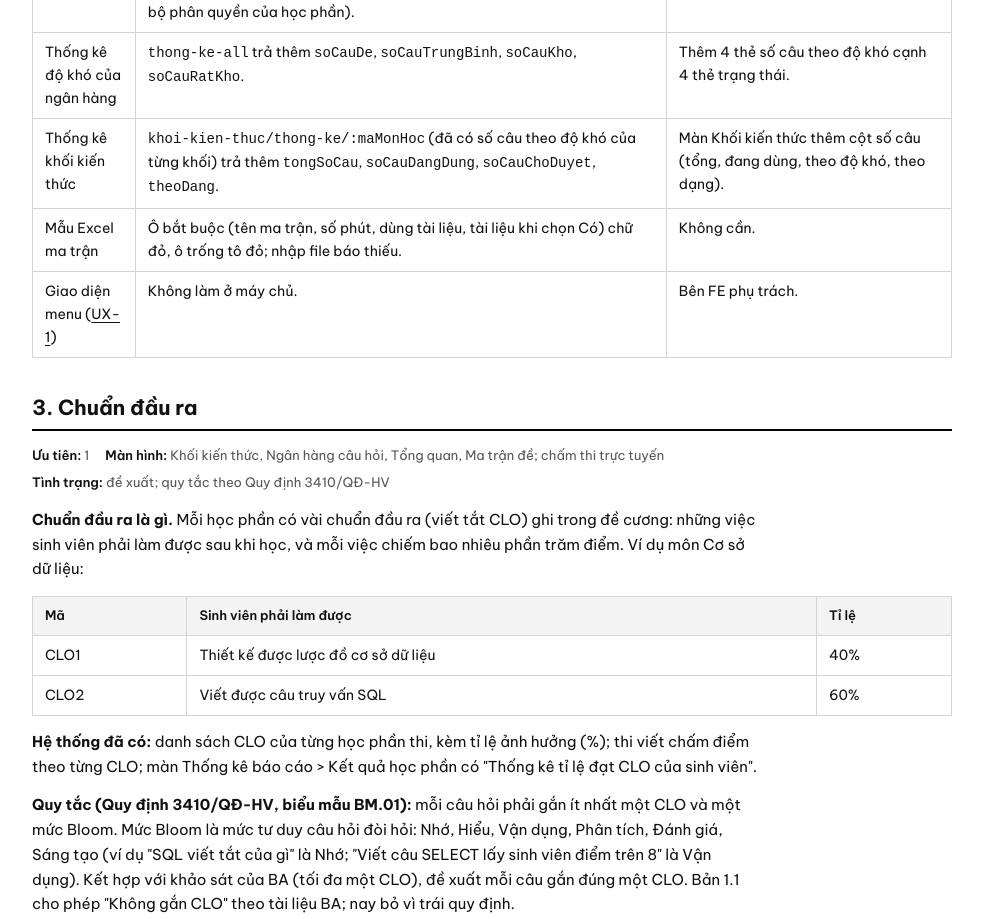
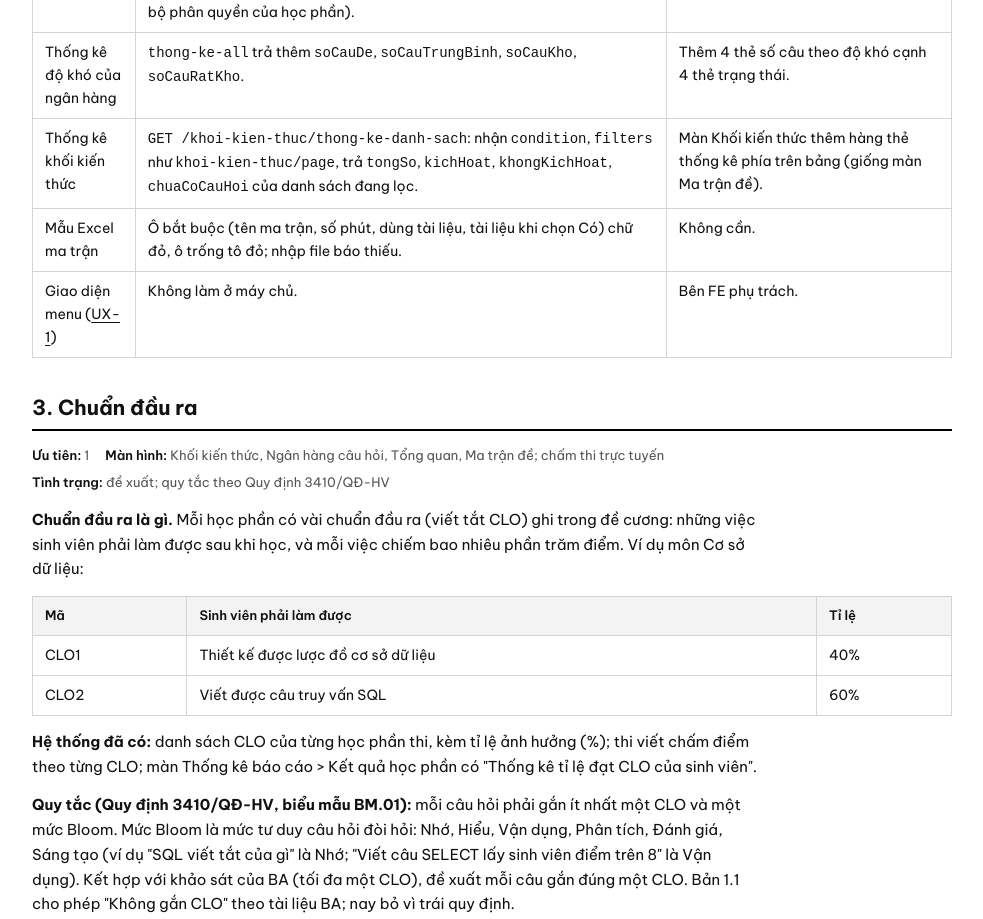
Before and after one commit to DANG-PH/khao-thi-docs, a plain HTML site: page nghiep-vu/dac-ta-tinh-nang.html in a window 1280 px wide. Shown: the part 3322-4241 px from the top of the page, without its empty margins (148-1131 px from the left). Drawn offline with Linux system fonts and the light colour scheme.

Commit message:
KT-DT-01: thống kê khối kiến thức dạng thẻ theo danh sách đang lọc
Co-Authored-By: Claude Opus 5.5 <noreply@anthropic.com>

```diff
--- a/nghiep-vu/dac-ta-tinh-nang.html
+++ b/nghiep-vu/dac-ta-tinh-nang.html
@@ -102,7 +102,7 @@
         <tr><td>Câu đang kích hoạt không sửa được</td><td>Câu đang kích hoạt (đang được bốc vào đề) không sửa được, không chuyển trạng thái được; chỉ tắt kích hoạt. Muốn sửa thì tắt kích hoạt trước, sửa xong bật lại.</td><td>Câu đang kích hoạt: khóa nút Sửa và nút chuyển trạng thái, ghi chú "Tắt kích hoạt để sửa".</td></tr>
         <tr><td>Nhập phân quyền từ Excel</td><td>Theo luồng import chung: <code>GET /phan-quyen/import/template/xlsx?maMonHoc=</code> trả mẫu điền sẵn phân quyền hiện có (mỗi dòng một cán bộ, mỗi cột một quyền, đánh x); <code>import/validate</code> kiểm tra, tra cán bộ theo mã, báo lỗi từng dòng; <code>import/insert</code> lưu (cả file không lỗi thì thay toàn bộ phân quyền của học phần).</td><td>Tab Phân quyền dùng component nhập Excel chung (<code>ModalImport</code>), truyền mã học phần.</td></tr>
         <tr><td>Thống kê độ khó của ngân hàng</td><td><code>thong-ke-all</code> trả thêm <code>soCauDe</code>, <code>soCauTrungBinh</code>, <code>soCauKho</code>, <code>soCauRatKho</code>.</td><td>Thêm 4 thẻ số câu theo độ khó cạnh 4 thẻ trạng thái.</td></tr>
-        <tr><td>Thống kê khối kiến thức</td><td><code>khoi-kien-thuc/thong-ke/:maMonHoc</code> (đã có số câu theo độ khó của từng khối) trả thêm <code>tongSoCau</code>, <code>soCauDangDung</code>, <code>soCauChoDuyet</code>, <code>theoDang</code>.</td><td>Màn Khối kiến thức thêm cột số câu (tổng, đang dùng, theo độ khó, theo dạng).</td></tr>
+        <tr><td>Thống kê khối kiến thức</td><td><code>GET /khoi-kien-thuc/thong-ke-danh-sach</code>: nhận <code>condition</code>, <code>filters</code> như <code>khoi-kien-thuc/page</code>, trả <code>tongSo</code>, <code>kichHoat</code>, <code>khongKichHoat</code>, <code>chuaCoCauHoi</code> của danh sách đang lọc.</td><td>Màn Khối kiến thức thêm hàng thẻ thống kê phía trên bảng (giống màn Ma trận đề).</td></tr>
         <tr><td>Mẫu Excel ma trận</td><td>Ô bắt buộc (tên ma trận, số phút, dùng tài liệu, tài liệu khi chọn Có) chữ đỏ, ô trống tô đỏ; nhập file báo thiếu.</td><td>Không cần.</td></tr>
         <tr><td>Giao diện menu (<a href="#ux-1">UX-1</a>)</td><td>Không làm ở máy chủ.</td><td>Bên FE phụ trách.</td></tr>
       </tbody>
```
